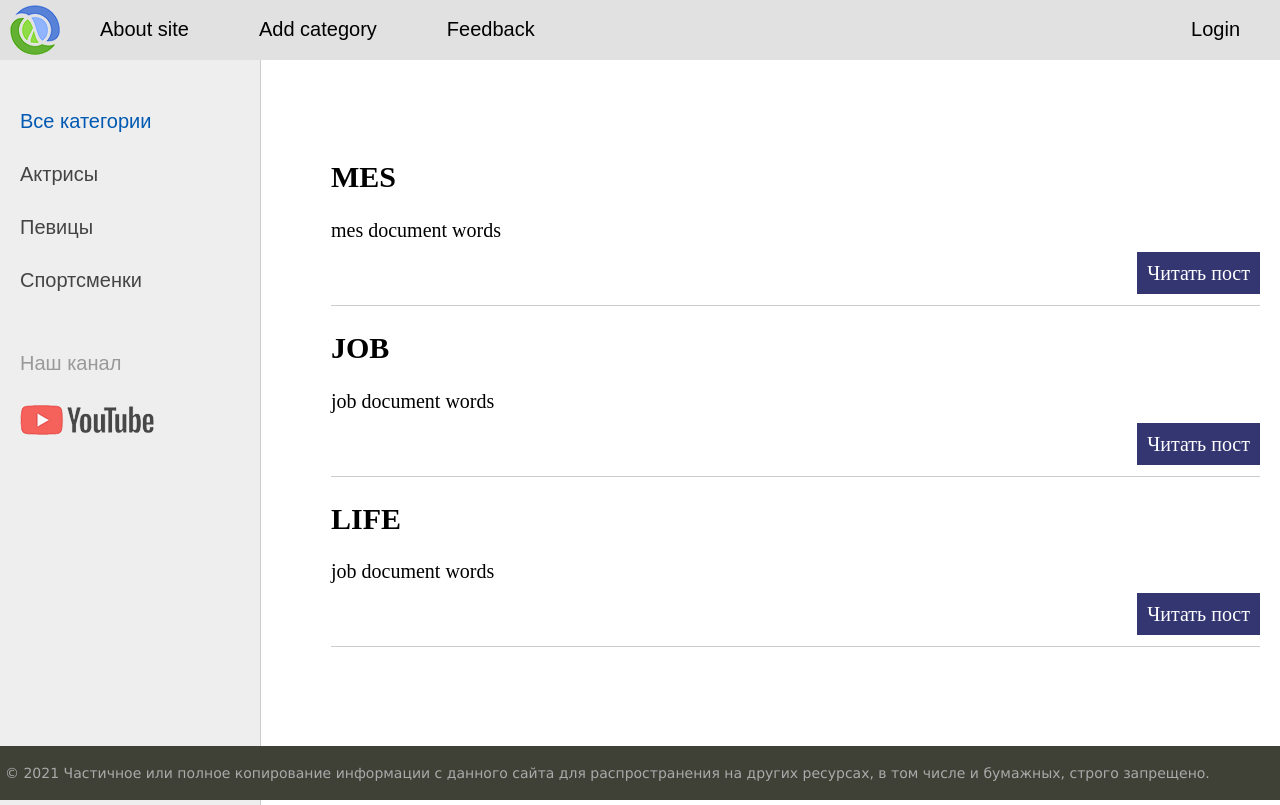
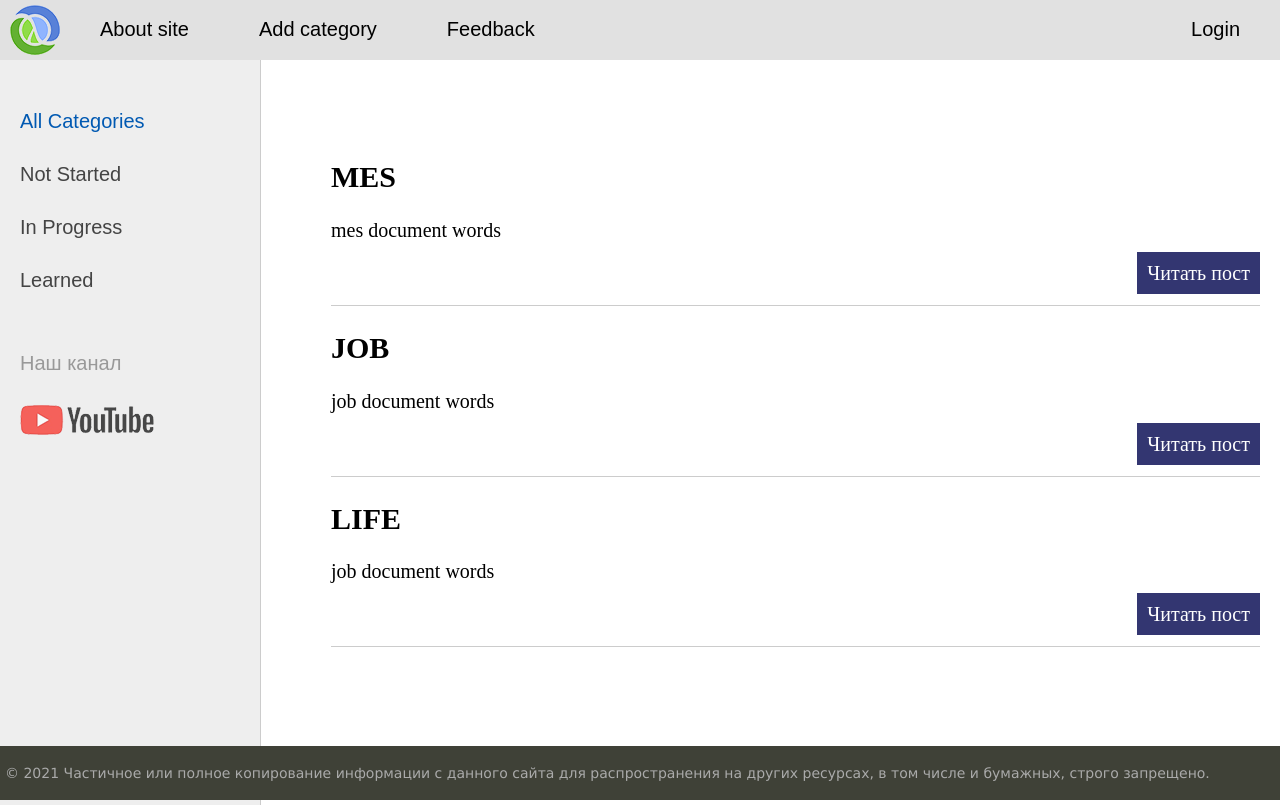
Before and after one commit to Parhelia93/rememberEnglishWords, a Django app: page / in a window 1280 px wide. Shown: the top 805 px of the page. Run offline with Django 4.2, Linux system fonts and the light colour scheme; data comes from the database, SQL or seed files in the repository; both versions use the stored data as it was after the commit.

Commit message:
Add second table, connect foreign key. Change base html

```diff
--- a/enWordSite/englishWords/models.py
+++ b/enWordSite/englishWords/models.py
@@ -10,9 +10,20 @@ class WordCategory(models.Model):
     time_create = models.DateTimeField(auto_now_add=True)
     time_update = models.DateTimeField(auto_now=True)
     is_published = models.BooleanField(default=True)
+    progress_cat = models.ForeignKey('ProgressCat', on_delete=models.PROTECT, null=True)
 
     def __str__(self):
         return self.title
 
     def get_absolute_url(self):
         return reverse('cat', kwargs={'catId':self.pk})
+
+
+class ProgressCat(models.Model):
+    name = models.CharField(max_length=50)
+
+    def __str__(self):
+        return self.name
+
+    def get_absolute_url(self):
+        return reverse('progCat', kwargs={'progCat':self.pk})
--- a/enWordSite/englishWords/templates/englishWords/base.html
+++ b/enWordSite/englishWords/templates/englishWords/base.html
@@ -33,10 +33,21 @@
 <!-- Sidebar слева -->
 	<td valign="top" class="left-chapters">
 	<ul id="leftchapters">
-		<li class="selected">Все категории</li>
-		<li><a href="#">Актрисы</a></li>
-		<li><a href="#">Певицы</a></li>
-		<li><a href="#">Спортсменки</a></li>
+		{% if cat_selected == 0 %}
+			<li class="selected">All Categories</li>
+		{% else %}
+			<li><a href="{% url 'home' %}">All Categories</a> </li>
+		{% endif %}
+
+		{% for c in pcats %}
+			{% if c.pk == cat_selected %}
+				<li class="selected">{{c.name}}</li>
+			{% else %}
+				<li><a href="{{c.get_absolute_url}}">{{c.name}}</a> </li>
+			{% endif %}
+		{% endfor %}
+
+
 		<li class="share">
 		<p>Наш канал</p>
 		<a class="share-yt" href="https://www.youtube.com/channel/UClJzWfGWuGJL2t-3dYKcHTA/playlists" target="_blank" rel="nofollow"></a>
--- a/enWordSite/englishWords/urls.py
+++ b/enWordSite/englishWords/urls.py
@@ -8,5 +8,6 @@ urlpatterns = [
     path('about/', about, name='about'),
     path('addcat/', addcat, name='add_cat'),
     path('feedback/', feedback, name='feedback'),
-    path('login/', login, name='login')
+    path('login/', login, name='login'),
+    path('progressCategory/<int:progCat>',progressCategory,name='progCat')
 ]
--- a/enWordSite/englishWords/views.py
+++ b/enWordSite/englishWords/views.py
@@ -13,7 +13,11 @@ menu = [{'title':'About site', 'url_name':'about'},
 
 def index(request):
     categoryList = WordCategory.objects.all()
+    categoryProgress = ProgressCat.objects.all()
+
     context = {'menu': menu,
+               'pcats':categoryProgress,
+               'cat_selected':0,
                'title':'Main Page',
                'cats': categoryList}
 
@@ -46,3 +50,6 @@ def feedback(request):
 
 def login(request):
     return HttpResponse('Login page')
+
+def progressCategory(request, progCat):
+    return HttpResponse(f'progress cat {progCat}')
```
Also changed, not shown: enWordSite/db.sqlite3, 1 other file.
